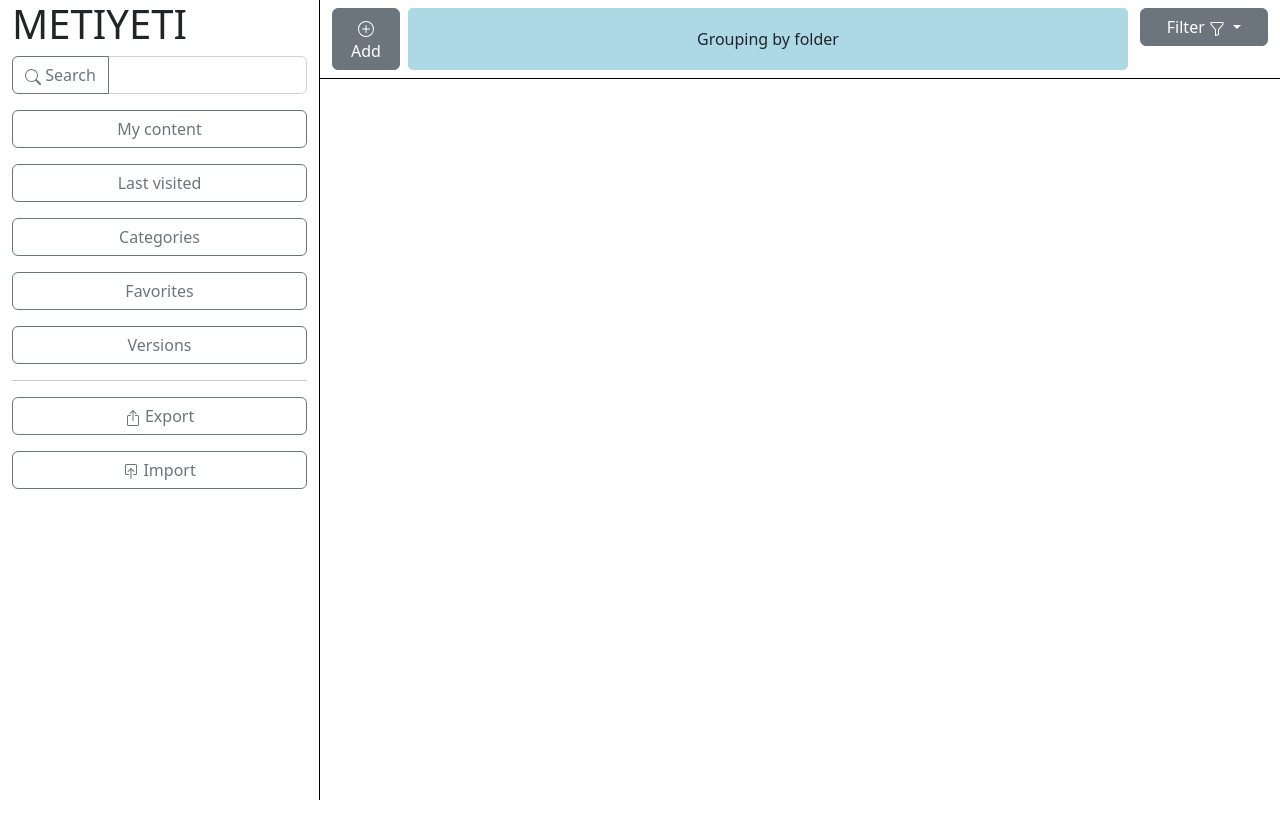
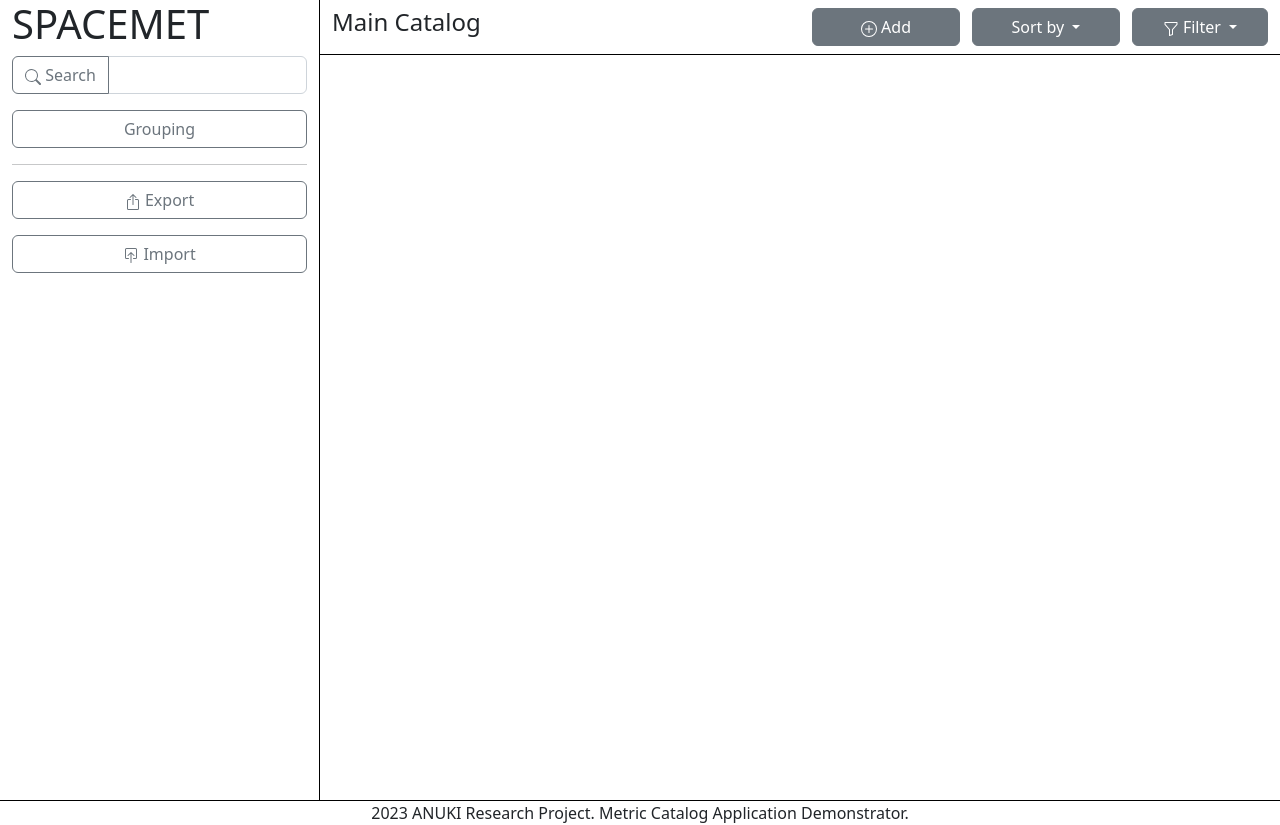
Before and after one commit to ANuKI-RT/Metric-Catalog-Tool, a web app: file html/toolpage.html in a window 1280 px wide. Before the commit the page ends 800 px from the top, so only its background shows below. Run offline with its HTML, style and script files only (its server is not run), Linux system fonts and the light colour scheme.

Commit message:
remove buttons, improvements

```diff
--- a/css/toolpage.css
+++ b/css/toolpage.css
@@ -12,14 +12,6 @@ html,body {
 
 div{
     text-align: center;
-}
-.gbf{
-    background-color: lightblue;
-    border-radius: 0.3em;
-    margin-left: 0.5em;
-    display: flex;
-    justify-content: center;
-    align-items: center;
 }
 .leftSide{
     border-right: 0.1em solid black;
@@ -58,3 +50,15 @@ div{
 .textDiv{
     text-align: left;
 }
+.topRightSideHeader{
+    text-align: left;
+
+}
+.footer{
+    border-top: 0.1em solid black;
+
+
+}
+.sort{
+    padding-right: 0;
+}
--- a/html/login.html
+++ b/html/login.html
@@ -15,7 +15,7 @@
 
 <body>
     <!--Header-->
-    <h3 class="headerLoginpage">Welcome to METIYETI</h3>
+    <h3 class="headerLoginpage">Welcome to SPACEMET</h3>
     <hr>
     <div class="container-fluid">
         <div class="row">
@@ -33,7 +33,7 @@
                     <!-- Password input -->
                     <div class="row">
                         <label for="validationCustom03" class="form-label">Password</label>
-                        <input type="text" class="form-control" id="validationCustom03" required>
+                        <input type="password" class="form-control" id="validationCustom03" required>
                         <div class="invalid-feedback">
                           Please provide a valid password.
                         </div>
--- a/html/toolpage.html
+++ b/html/toolpage.html
@@ -20,7 +20,7 @@
             <div class="col-3 leftSide">
                 <!--Header-->
                 <div class="headerToolpage">
-                    <h1>METIYETI</h1>
+                    <h1>SPACEMET</h1>
                 </div>
                 <!--Formular for search-->
                 <div class="input-group mb-3">
@@ -35,25 +35,10 @@
                     <input type="text" class="form-control" placeholder="" aria-label="Example text with button addon"
                         aria-describedby="button-addon1">
                 </div>
-                <!--Button for my content-->
-                <div class="d-grid gap-2"><button type="button" class="btn btn-outline-secondary">My content</button>
+                <!--Button for grouping-->
+                <div class="d-grid gap-2"><button type="button" class="btn btn-outline-secondary">Grouping</button>
                 </div>
-                <p></p>
-                <!--Button for last visited-->
-                <div class="d-grid gap-2"><button type="button" class="btn btn-outline-secondary">Last visited</button>
-                </div>
-                <p></p>
-                <!--Button for categories-->
-                <div class="d-grid gap-2"><button type="button" class="btn btn-outline-secondary">Categories</button>
-                </div>
-                <p></p>
-                <!--Button for favorites-->
-                <div class="d-grid gap-2"><button type="button" class="btn btn-outline-secondary">Favorites</button>
-                </div>
-                <p></p>
-                <!--Button for Versions-->
-                <div class="d-grid gap-2"><button type="button" class="btn btn-outline-secondary">Versions</button>
-                </div>
+
                 <hr>
                 <!--Button for Export-->
                 <div class="d-grid gap-2"><button type="button" class="btn btn-outline-secondary">
@@ -82,8 +67,9 @@
             <!--Right side of the toolpage with filter and list of metrics-->
             <div class="col-9 d-flex flex-column">
                 <div class="row topRightSide" id="topRightSide">
+                    <div class="col-6 topRightSideHeader"><h4>Main Catalog</h4></div>
                     <!--add button-->
-                    <div class="col-1 addButton">
+                    <div class="col-2 addButton">
                         <div class="d-grid gap-2">
                             <button type="button" class="btn btn-secondary" onclick="showAddBar()">
                                 <svg xmlns="http://www.w3.org/2000/svg" width="16" height="16" fill="currentColor"
@@ -95,26 +81,36 @@
                         </div>
 
                     </div>
-                    <!---->
-                    <div class="col-9 gbf">
-                        <span>Grouping by folder</span>
-                    </div>
-                    <!--Filter-->
-                    <div class="col">
+                    <!--Sort by-->
+                    <div class="col-2 sort">
                         <div class="dropdown-center d-grid gap-2">
                             <button class="btn btn-secondary dropdown-toggle" type="button" data-bs-toggle="dropdown"
                                 aria-expanded="false">
-                                Filter
+                                Sort by
+                            </button>
+                            <ul class="dropdown-menu">
+                                <li><a class="dropdown-item" href="#">Newest</a></li>
+                                <li><a class="dropdown-item" href="#">A-Z</a></li>
+                                <li><a class="dropdown-item" href="#">Z-A</a></li>
+                            </ul>
+                        </div>
+                    </div>
+                    <!--Filter-->
+                    <div class="col-2 filter">
+                        <div class="dropdown-center d-grid gap-2">
+                            <button class="btn btn-secondary dropdown-toggle" type="button" data-bs-toggle="dropdown"
+                                aria-expanded="false">
                                 <svg xmlns="http://www.w3.org/2000/svg" width="16" height="16" fill="currentColor"
                                     class="bi bi-funnel" viewBox="0 0 16 16">
                                     <path
                                         d="M1.5 1.5A.5.5 0 0 1 2 1h12a.5.5 0 0 1 .5.5v2a.5.5 0 0 1-.128.334L10 8.692V13.5a.5.5 0 0 1-.342.474l-3 1A.5.5 0 0 1 6 14.5V8.692L1.628 3.834A.5.5 0 0 1 1.5 3.5v-2zm1 .5v1.308l4.372 4.858A.5.5 0 0 1 7 8.5v5.306l2-.666V8.5a.5.5 0 0 1 .128-.334L13.5 3.308V2h-11z" />
                                 </svg>
+                                Filter
+
                             </button>
                             <ul class="dropdown-menu">
                                 <li><a class="dropdown-item" href="#">Name</a></li>
-                                <li><a class="dropdown-item" href="#">Rating</a></li>
-                                <li><a class="dropdown-item" href="#">Version</a></li>
+
                             </ul>
                         </div>
                     </div>
@@ -140,12 +136,7 @@
                                     <label for="exampleFormControlTextarea1" class="form-label">Description</label>
                                     <textarea class="form-control" id="description" rows="3"></textarea>
                                 </div>
-                                <div class="mb-3">
-                                    <div class="mb-3">
-                                        <label for="customRange2" class="form-label">Rating from 1-10</label>
-                                        <input type="range" class="form-range" min="0" max="10" id="rating">
-                                    </div>
-                                </div>
+
                             </div>
                             <div class="col">
                                 <div class="d-grid gap-2 addButton2">
@@ -174,6 +165,7 @@
             </div>
         </div>
     </div>
+    <footer><div class="footer"><span>2023 ANUKI Research Project. Metric Catalog Application Demonstrator.</span></div></footer>
     <!--JS add function-->
     <script src="../js/addFunction.js"></script>
     <!--JS Bootstrap-->
```
Also changed, not shown: 1 other file.
